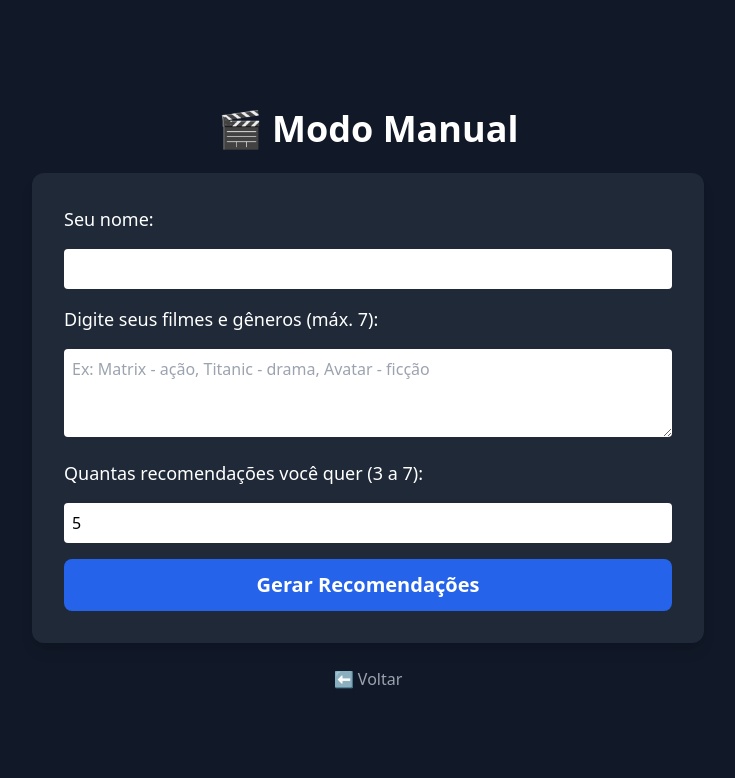
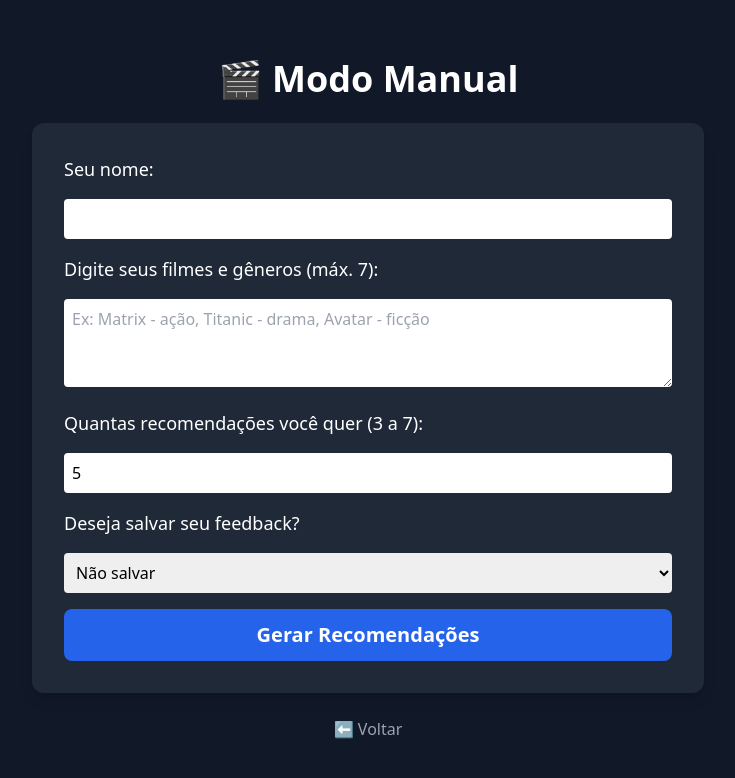
Before and after one commit to Chrstxxan/Suggest-AI, a Flask app: page /manual in a window 1280 px wide. Shown: the top 778 px of the page, without its empty margins (272-1007 px from the left). Run offline with Flask 3, Linux system fonts and the light colour scheme.

Commit message:
modo manual web funcional

```diff
--- a/data/filmes.csv
+++ b/data/filmes.csv
@@ -55,3 +55,12 @@
 Coringa,drama
 Whiplash,drama
 Kill Bill: Vol1,acao
+Upgrade,acao
+The Raid: Redemption,acao
+Dredd,acao
+O Quarto de Jack,drama
+O Que Fazemos nas Sombras,comedia
+Chef,comedia
+Pequena Miss Sunshine,comedia
+O Virgem de 40 Anos,comedia
+O Lado Bom da Vida,drama
--- a/templates/manual.html
+++ b/templates/manual.html
@@ -18,13 +18,33 @@
         <label class="block text-lg">Quantas recomendações você quer (3 a 7):</label>
         <input type="number" name="top_n" min="3" max="7" value="5" required class="w-full p-2 rounded text-black">
 
+        <!-- 🔥 Campo novo: deseja salvar feedback -->
+        <label class="block text-lg">Deseja salvar seu feedback?</label>
+        <select name="salvar" class="w-full p-2 rounded text-black">
+            <option value="s">Sim, salvar</option>
+            <option value="n" selected>Não salvar</option>
+        </select>
+
         {% if erro %}
             <p class="text-red-400 font-semibold">{{ erro }}</p>
         {% endif %}
 
-        <button type="submit" class="w-full py-3 bg-blue-600 hover:bg-blue-700 rounded-lg text-xl font-semibold">Gerar Recomendações</button>
+        <!-- 🔥 Botão de envio -->
+        <button type="submit" class="w-full py-3 bg-blue-600 hover:bg-blue-700 rounded-lg text-xl font-semibold">
+            Gerar Recomendações
+        </button>
     </form>
 
     <a href="/" class="mt-6 text-gray-400 hover:text-white">⬅ Voltar</a>
+
+    <!-- 🔥 Script opcional pra UX -->
+    <script>
+        document.querySelector('form').addEventListener('submit', function() {
+            const btn = this.querySelector('button[type="submit"]');
+            btn.disabled = true;
+            btn.innerText = 'Gerando recomendações...';
+            btn.classList.add('opacity-70', 'cursor-not-allowed');
+        });
+    </script>
 </body>
 </html>
```
